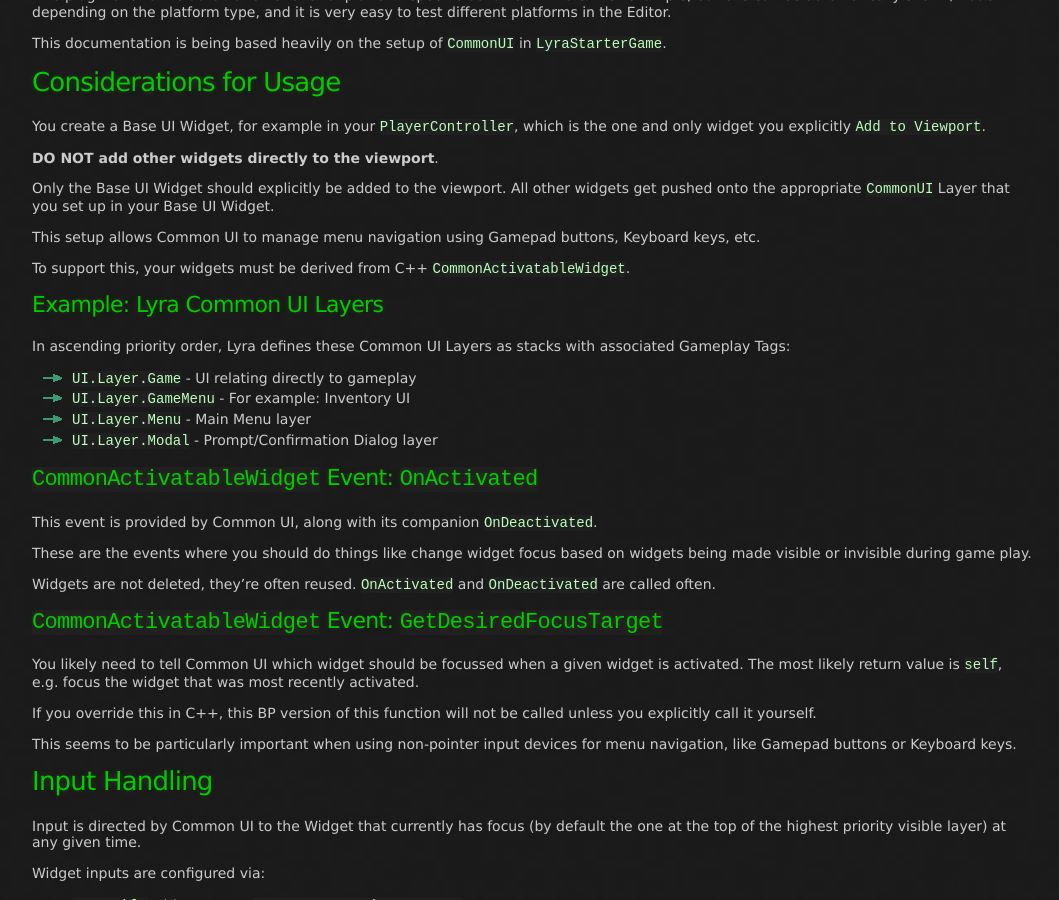
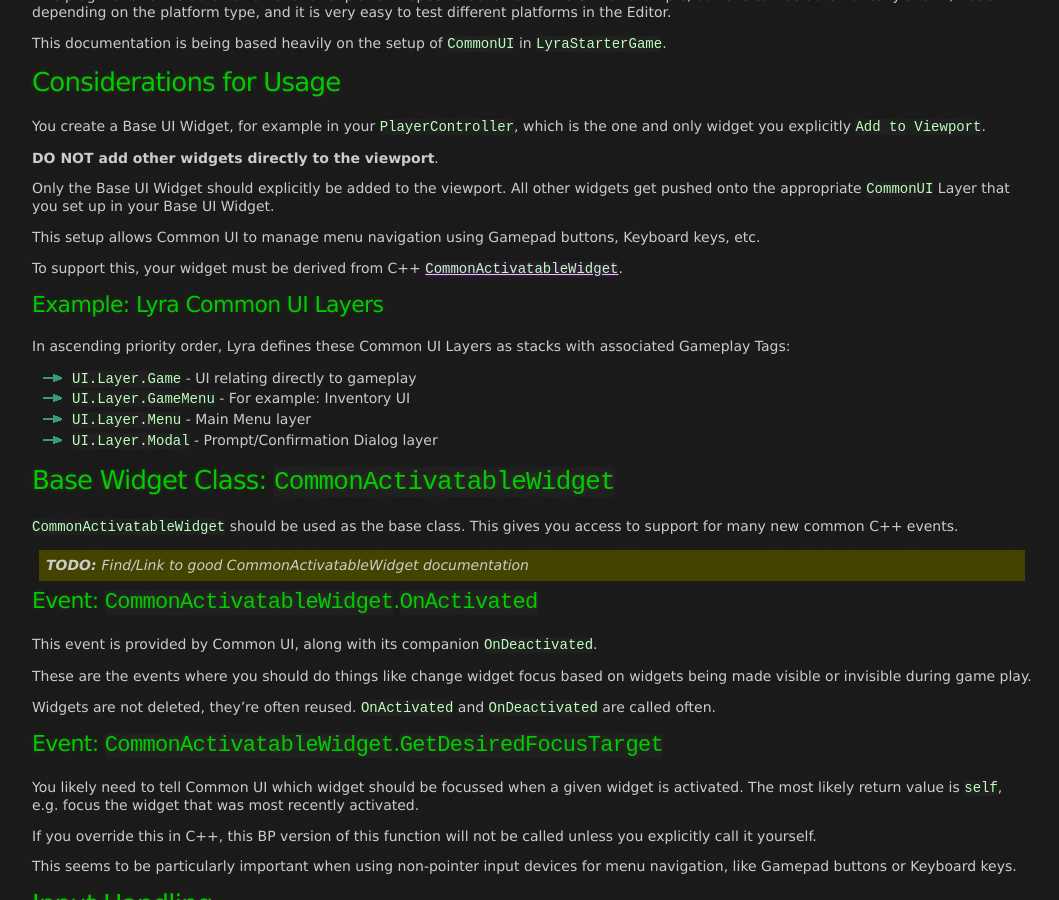
Before and after one commit to x157/x157.github.io, a Jekyll site: the page built from UE5/CommonUI/index.md, in a window 1280 px wide and 900 px high, scrolled down 255 px. Shown: the whole window, without its empty margins (108-1167 px from the left). Built offline with Jekyll 4.4.1, drawn with Linux system fonts in a browser that asks for light colours; some of the changed text lies outside the part shown.

Commit message:
Add reference

```diff
--- a/UE5/CommonUI/index.md
+++ b/UE5/CommonUI/index.md
@@ -32,7 +32,7 @@
 
 This setup allows Common UI to manage menu navigation using Gamepad buttons, Keyboard keys, etc.
 
-To support this, your widgets must be derived from C++ `CommonActivatableWidget`.
+To support this, your widget must be derived from C++ [`CommonActivatableWidget`](#CommonActivatableWidget).
 
 
 ### Example: Lyra Common UI Layers
@@ -45,7 +45,18 @@
 - `UI.Layer.Modal` - Prompt/Confirmation Dialog layer
 
 
-### `CommonActivatableWidget` Event: `OnActivated`
+<a id="CommonActivatableWidget"></a>
+## Base Widget Class: `CommonActivatableWidget`
+
+`CommonActivatableWidget` should be used as the base class.
+This gives you access to support for many new common C++ events.
+
+<todo-p>
+Find/Link to good CommonActivatableWidget documentation
+</todo-p>
+
+
+### Event: `CommonActivatableWidget`.`OnActivated`
 
 This event is provided by Common UI, along with its companion `OnDeactivated`.
 
@@ -55,7 +66,7 @@
 Widgets are not deleted, they're often reused. `OnActivated` and `OnDeactivated` are called often.
 
 
-### `CommonActivatableWidget` Event: `GetDesiredFocusTarget`
+### Event: `CommonActivatableWidget`.`GetDesiredFocusTarget`
 
 You likely need to tell Common UI which widget should be focussed when a given widget is activated.
 The most likely return value is `self`, e.g. focus the widget that was most recently activated.
@@ -154,6 +165,7 @@
 - [benui's Common UI Intro](https://benui.ca/unreal/common-ui-intro/)
 - [benui's Deep Dive into Common UI Buttons](https://benui.ca/unreal/common-ui-button/)
   - Insight into Common UI Buttons, how to design and use them
-- [Volkiller Games: Common UI Input system in Unreal Engine 5](https://youtu.be/q05jmFyeb0c)
+- [Volkiller Games: Common UI Input system in Unreal Engine 5](https://youtu.be/q05jmFyeb0c) (6m)
   - This video primarily details the initial project setup
   - Also shows off Controller-specific button icons
+- [Volkiller Games: Common Button and Common Activatable widget Unreal Engine 5](https://youtu.be/HUGtsOqTIp8) (6m)
```
